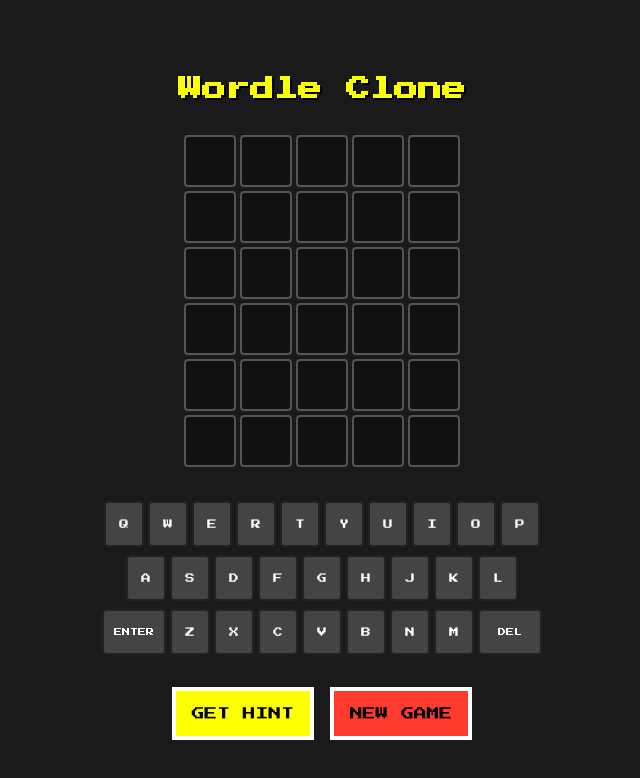
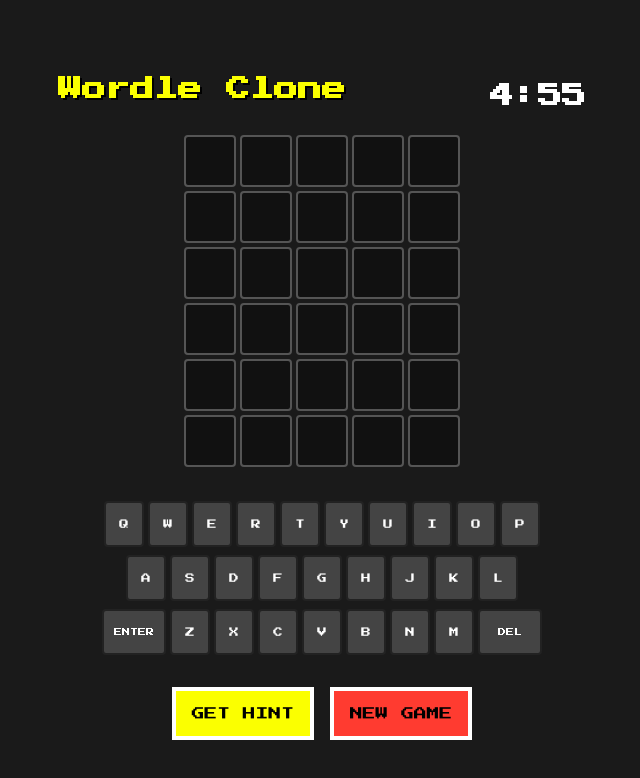
Before and after one commit to Arindam-Roy2004/wordle-ai-game, a React (Vite) app: page / in a window 1280 px wide. Shown: the top 778 px of the page, without its empty margins (318-958 px from the left). Built offline with nearby package versions, Linux system fonts and the light colour scheme.

Commit message:
feat: update guess handling and enhance UI with timer display

```diff
--- a/src/App.tsx
+++ b/src/App.tsx
@@ -93,7 +93,7 @@
       return;
     }
 
-    let rightGuessCopy = rightGuessString.split('');
+    const rightGuessCopy = rightGuessString.split('');
     const newColors = Array(5).fill('transparent');
 
     // First pass: mark greens
@@ -153,7 +153,7 @@
     } else {
       setCurrentGuessIndex(currentGuessIndex + 1);
     }
-  }, [guesses, colors, currentGuessIndex, rightGuessString, keyboardColors, isGameFinished]);
+  }, [guesses, colors, currentGuessIndex, rightGuessString, keyboardColors, isGameFinished, resetGame]);
 
   const onKeyPress = useCallback((key: string) => {
     if (key === 'Backspace' || key === 'Del') {
@@ -203,7 +203,12 @@
 
   return (
     <div>
-      <h1>Wordle Clone</h1>
+      <div style={{ display: 'flex', justifyContent: 'space-between', alignItems: 'center', padding: '0 20px' }}>
+        <h1>Wordle Clone</h1>
+        <h2 style={{ color: timeLeft <= 60 ? '#ff3b30' : 'inherit' }}>
+          {Math.floor(timeLeft / 60)}:{(timeLeft % 60).toString().padStart(2, '0')}
+        </h2>
+      </div>
 
       <GameBoard
         guesses={guesses}
```
